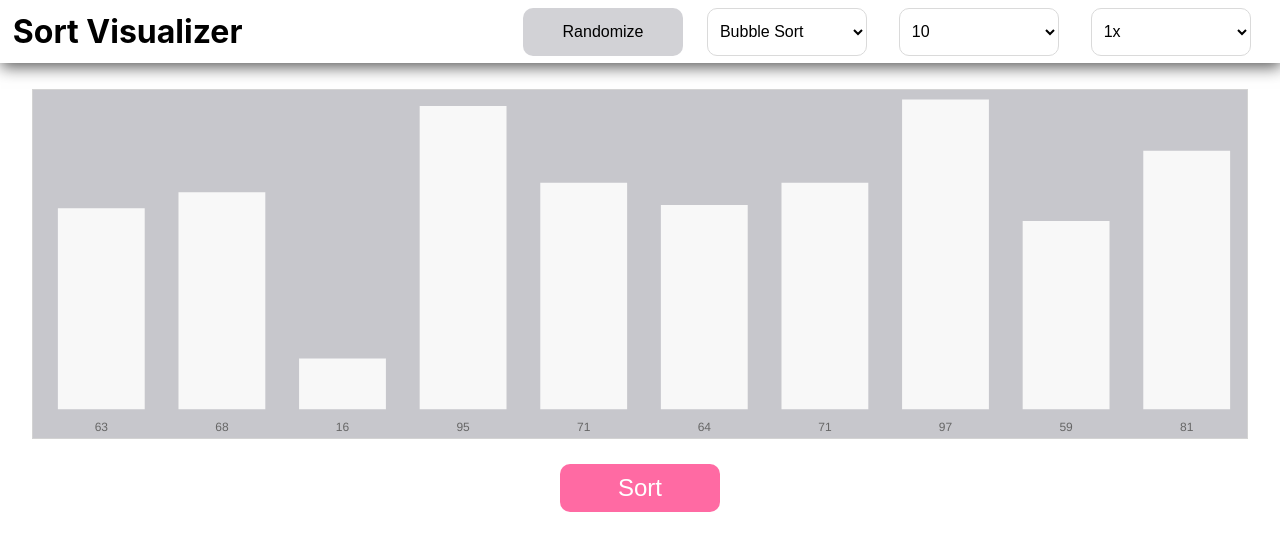
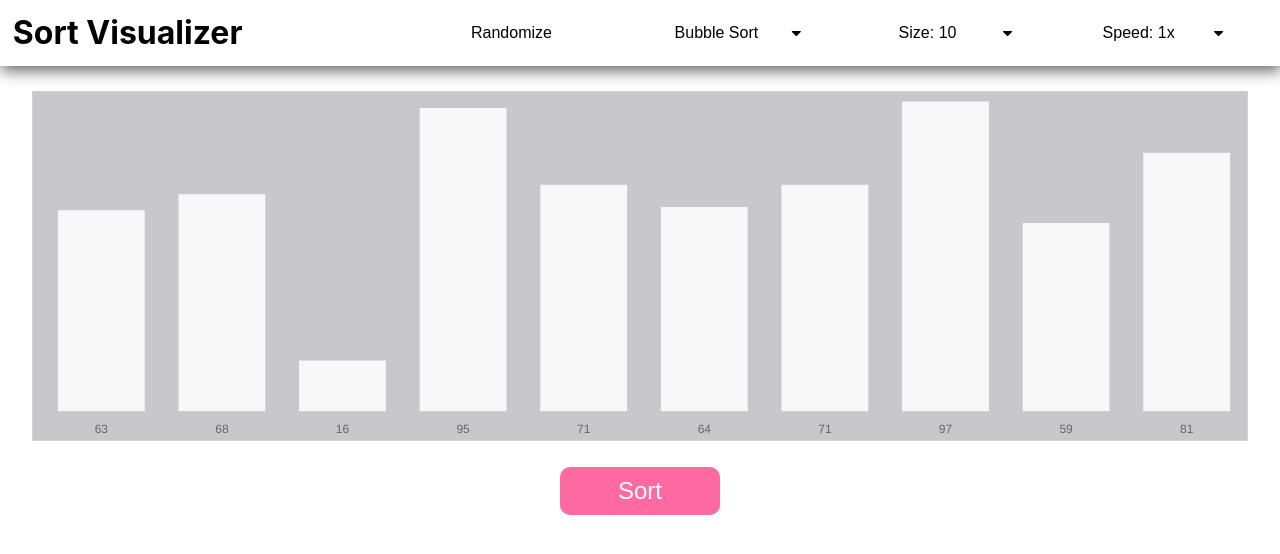
Before and after one commit to Shannu26/react-sorting-visualizer, a React (Create React App) app: page / in a window 1280 px wide. Shown: the top 554 px of the page. Built offline with nearby package versions, Linux system fonts and the light colour scheme.

Commit message:
Implemented Custom Input Component

```diff
--- a/package.json
+++ b/package.json
@@ -7,6 +7,7 @@
     "@testing-library/react": "^11.2.7",
     "@testing-library/user-event": "^12.8.3",
     "chart.js": "^3.3.2",
+    "font-awesome": "^4.7.0",
     "react": "^17.0.2",
     "react-chartjs-2": "^3.0.3",
     "react-dom": "^17.0.2",
--- a/src/App.js
+++ b/src/App.js
@@ -17,7 +17,7 @@ function App() {
   const [color, setColor] = useState("red");
   const [completed, setCompleted] = useState([]);
   const [size, setSize] = useState(10);
-  const [speed, setSpeed] = useState(1);
+  const [speed, setSpeed] = useState(3);
   const [algType, setAlgType] = useState(0);
 
   useEffect(() => {
@@ -44,7 +44,7 @@ function App() {
           setIsSorting(false);
         }
       },
-      (500 * c) / speed,
+      200 * c * speed,
       [...arr],
       i,
       j,
--- a/src/components/Button/Button.css
+++ b/src/components/Button/Button.css
@@ -3,13 +3,9 @@
   height: 3rem;
   border-radius: 10px;
   border: none;
-  background-color: rgba(199, 199, 204, 0.8);
   cursor: pointer;
   font-size: 1rem;
-}
-
-.button:hover {
-  background-color: rgba(199, 199, 204, 1);
+  background-color: transparent;
 }
 
 .sort {
@@ -23,7 +19,5 @@
 }
 
 .button:disabled {
-  background-color: rgb(142, 142, 147);
-  color: black;
   cursor: not-allowed;
 }
--- a/src/components/Navbar/Navbar.css
+++ b/src/components/Navbar/Navbar.css
@@ -11,19 +11,25 @@
 }
 
 .navbar div {
-  width: 60%;
+  width: 70%;
   display: flex;
   align-items: center;
-  justify-content: space-around;
+  justify-content: space-evenly;
+}
+
+.navbar div * {
+  margin: 1%;
 }
 
 @media (max-width: 800px) {
   .navbar {
     display: block;
     text-align: left;
+    padding-top: 2%;
   }
 
   .navbar div {
+    margin: 3% auto;
     display: grid;
     width: 100%;
     grid-template-columns: 1fr 1fr;
--- a/src/components/Navbar/Navbar.js
+++ b/src/components/Navbar/Navbar.js
@@ -16,6 +16,7 @@ const Navbar = (props) => {
           value={props.algType}
           onChangeHandler={props.algChangeHandler}
           values={[0, 1, 2]}
+          index="0"
           options={["Bubble Sort", "Selection Sort", "Insertion Sort"]}
           isDisabled={props.isSorting}
         />
@@ -24,14 +25,18 @@ const Navbar = (props) => {
           onChangeHandler={props.sizeChangeHandler}
           values={[5, 10, 25, 50, 75, 100]}
           options={[5, 10, 25, 50, 75, 100]}
+          index="1"
           isDisabled={props.isSorting}
+          title="Size"
         />
         <Select
           value={props.speed}
           onChangeHandler={props.speedChangeHandler}
-          values={[0.25, 0.5, 1, 2, 4]}
+          values={[5, 4, 3, 2, 1]}
+          index="2"
           options={["0.25x", "0.5x", "1x", "2x", "4x"]}
           isDisabled={props.isSorting}
+          title="Speed"
         />
       </div>
     </div>
--- a/src/components/Select/Select.css
+++ b/src/components/Select/Select.css
@@ -1,17 +1,50 @@
-.select {
-  /* background-color: rgb(218, 218, 218); */
-  background-color: transparent;
-  border-radius: 10px;
-  padding-left: 1%;
-  height: 3rem;
-  font-size: 1rem;
-  width: 10rem;
-  border: 1px solid rgb(218, 218, 218);
-  margin: 1%;
-  outline: none;
-  cursor: pointer;
+.select button:disabled {
+  cursor: not-allowed;
 }
 
-.select:disabled {
+#select {
+  width: 10rem;
+  height: 3rem;
+  position: relative;
+  text-align: center;
+}
+
+#select button:disabled {
   cursor: not-allowed;
 }
+
+#select button {
+  width: 99%;
+  height: 100%;
+  background-color: transparent;
+  border: none;
+  font-size: 1rem;
+  cursor: pointer;
+  padding: 0;
+}
+
+.options {
+  position: absolute;
+  background-color: rgb(255, 255, 255);
+  z-index: 10;
+  width: 100%;
+  top: 100%;
+  left: 10%;
+}
+
+.options li {
+  list-style: none;
+  width: 100%;
+  height: 3rem;
+  cursor: pointer;
+  border-top: 1px solid black;
+  text-align: left;
+  padding: 10%;
+}
+
+.options li:hover {
+  background-color: lightgreen;
+}
+
+@media (max-width: 400px) {
+}
--- a/src/components/Select/Select.js
+++ b/src/components/Select/Select.js
@@ -1,22 +1,56 @@
 import "./Select.css";
+import { useState, useRef, useEffect } from "react";
+import "font-awesome/css/font-awesome.min.css";
 
 const Select = (props) => {
+  const [showList, setShowList] = useState(false);
+  const [index, setIndex] = useState(props.index);
+  const ref = useRef();
+
+  useEffect(() => {
+    document.addEventListener("click", outsideClickHandler);
+    return () => {
+      document.removeEventListener("click", outsideClickHandler);
+    };
+  });
+
+  const outsideClickHandler = (e) => {
+    if (ref.current && !ref.current.contains(e.target)) {
+      setShowList(false);
+    }
+  };
+
+  const showListHandler = () => {
+    setShowList((prevState) => !prevState);
+  };
+
+  const listClickHandler = (e, i) => {
+    setIndex(i);
+    setShowList(false);
+    props.onChangeHandler(e);
+    console.log(e.target.value);
+  };
+
   let options = props.options.map((option, i) => {
     return (
-      <option value={props.values[i]} key={option}>
+      <li
+        value={props.values[i]}
+        key={option}
+        onClick={(e) => listClickHandler(e, i)}
+      >
         {option}
-      </option>
+      </li>
     );
   });
+
   return (
-    <select
-      value={props.value}
-      onChange={props.onChangeHandler}
-      disabled={props.isDisabled}
-      className="select"
-    >
-      {options}
-    </select>
+    <div id="select" ref={ref}>
+      <button onClick={showListHandler} disabled={props.isDisabled}>{`${
+        props.title ? props.title + ":" : ""
+      } ${props.options[index]}`}</button>
+      <i className="fa fa-caret-down"></i>
+      {showList && <ul className="options">{options}</ul>}
+    </div>
   );
 };
 
```
Also changed, not shown: 1 other file (tests, documents, lock files or other folders).
